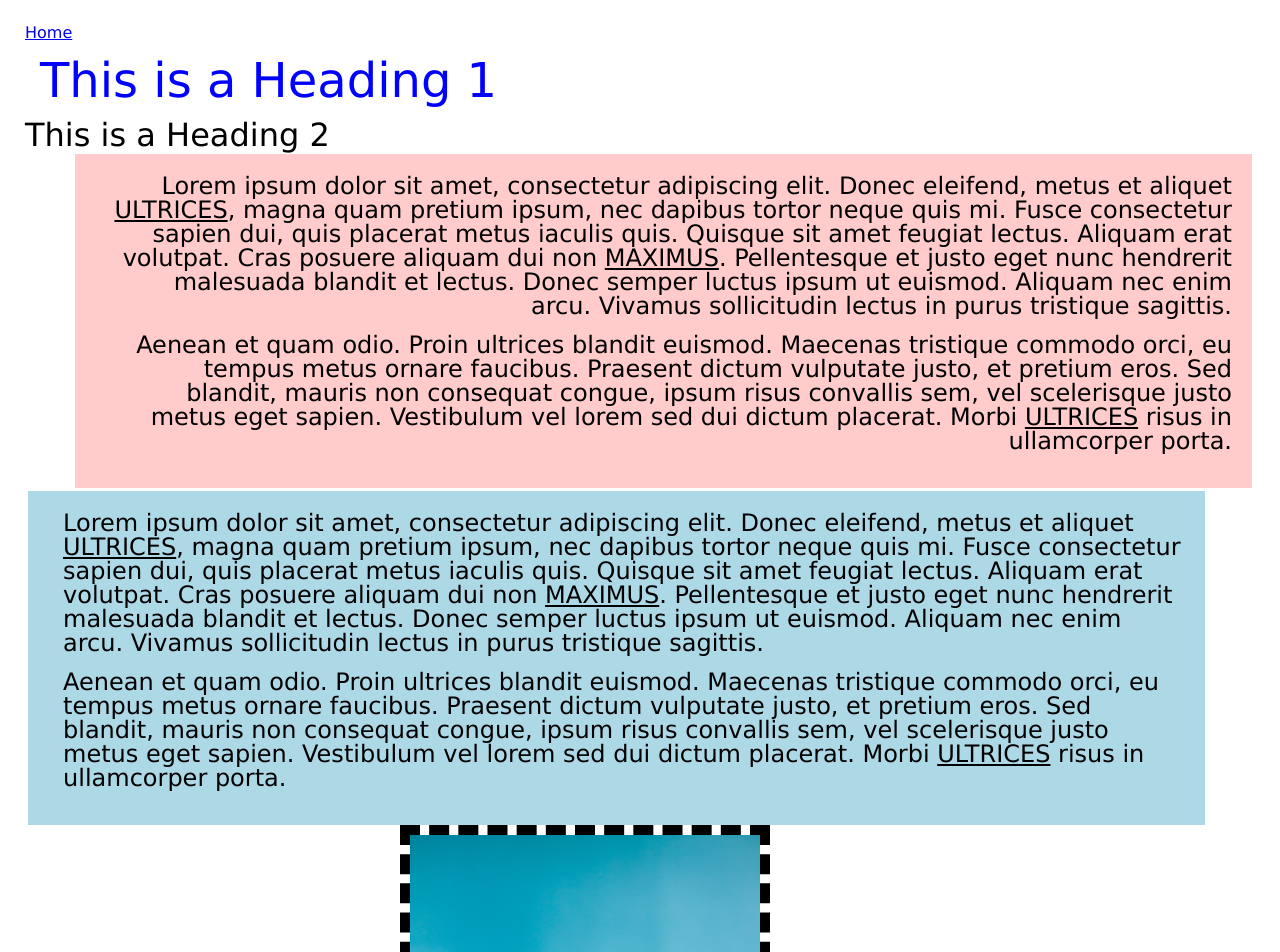
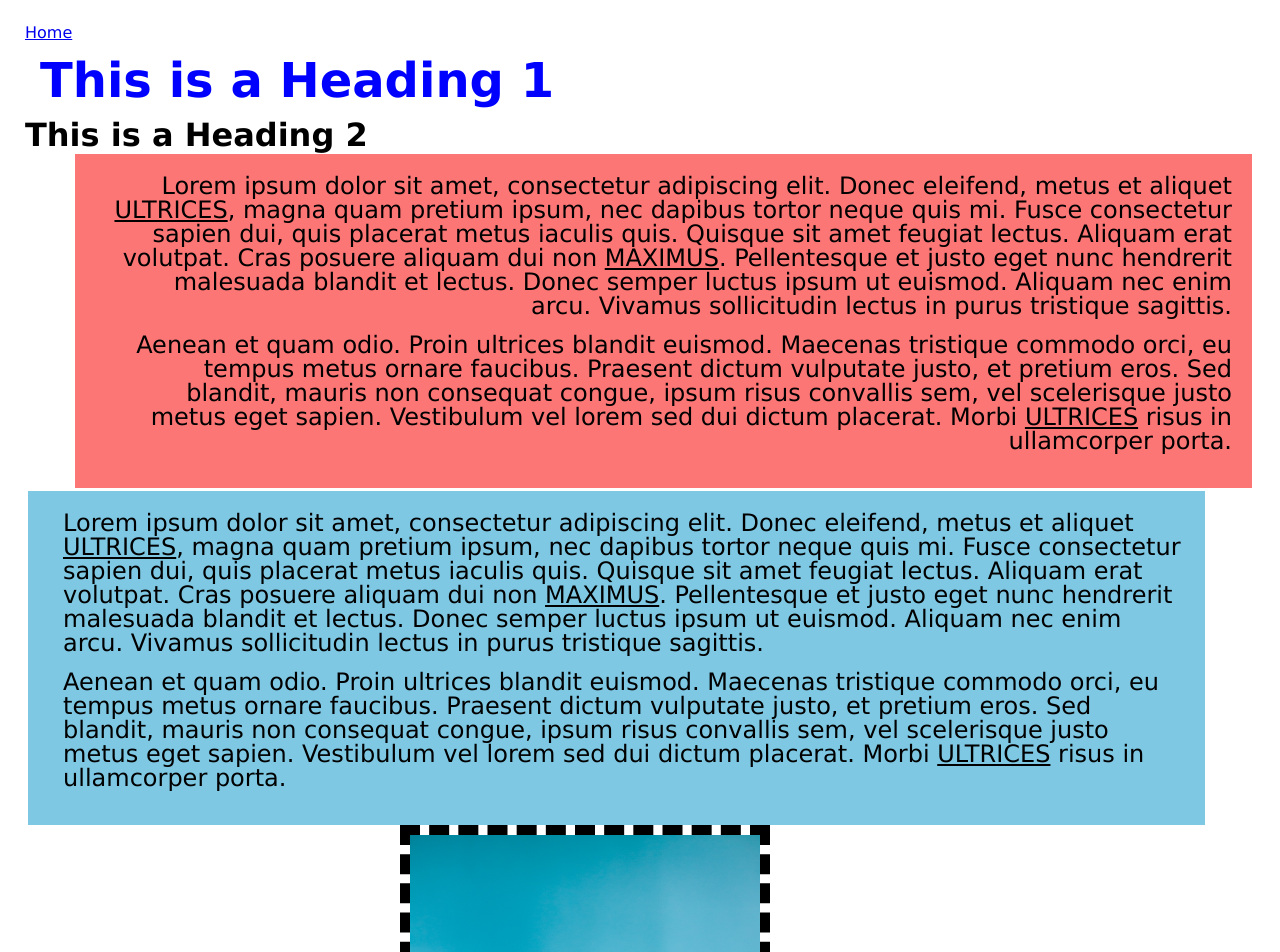
Before and after one commit to draco-huang/homework2, a plain HTML site: page index.html in a window 1280 px wide. Shown: the top 952 px of the page. Drawn offline with Linux system fonts and the light colour scheme.

Commit message:
update: css

```diff
--- a/css/style.css
+++ b/css/style.css
@@ -5,12 +5,14 @@ body {
 
 h1 {
   font-size: 48px;
+  font-weight: bold;
   color: blue;
   padding: 15px;
 }
 
 h2 {
   font-size: 32px;
+  font-weight: bold;
 }
 
 p {
@@ -30,7 +32,7 @@ div {
 }
 
 div.red {
-  background-color: #ffcccb;
+  background-color: #fc7676;
   text-align: right;
   margin-left: 50px;
   border-bottom: 3px;
@@ -38,7 +40,7 @@ div.red {
 }
 
 div.blue {
-  background-color: #add8e6;
+  background-color: #7ec8e3;
   text-align: left;
   margin-right: 50px;
   border-right: 10px;
```
